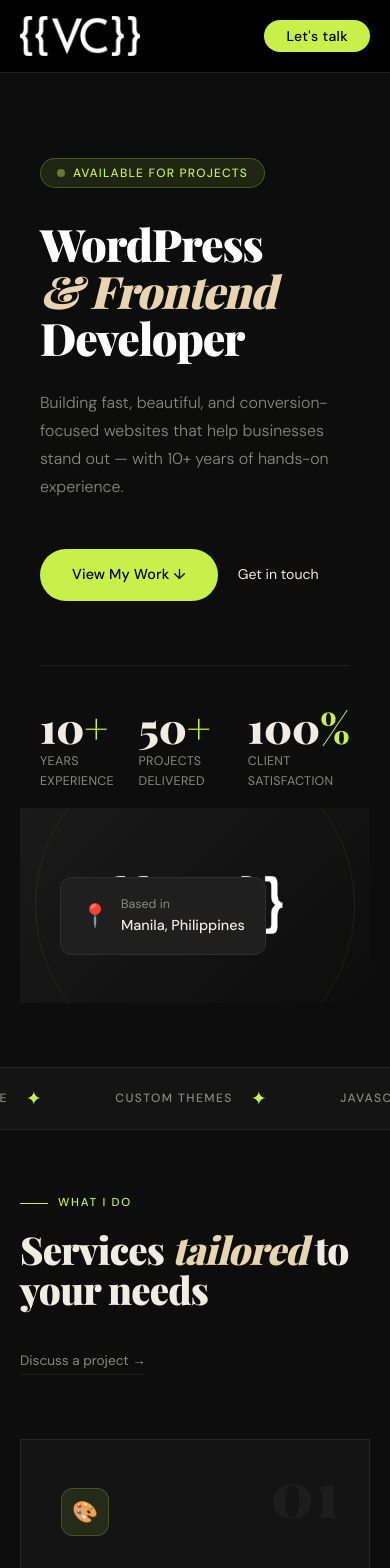
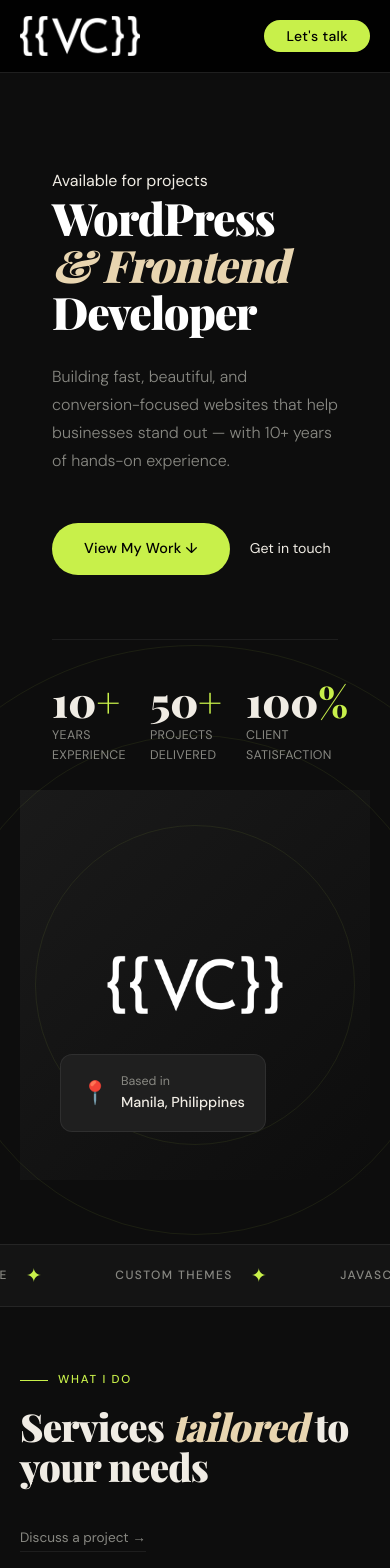
Before and after one commit to vladicamp/vladicamp-portfolio, a Next.js app: page / in a window 390 px wide. Shown: the top 1568 px of the page. Built offline with nearby package versions, Linux system fonts and the light colour scheme; no server answers; a web font is replaced by a local one.

Commit message:
fixed global css

```diff
--- a/app/globals.css
+++ b/app/globals.css
@@ -137,23 +137,6 @@
 
   .nav-cta:hover {
     @apply opacity-[0.85] -translate-y-[1px];
-  }
-
-  #hero {
-    @apply relative grid min-h-svh grid-cols-2 overflow-hidden pt-[88px];
-  }
-
-  .hero-left {
-    @apply relative z-[2] flex flex-col justify-center py-20 px-16;
-  }
-
-  .hero-badge {
-    @apply mb-8 inline-flex w-fit items-center gap-2 rounded-full border border-[rgba(200,240,74,0.25)] bg-[rgba(200,240,74,0.1)] px-4 py-1.5 text-xs font-medium uppercase tracking-[0.1em] text-[var(--accent)];
-  }
-
-  .hero-badge::before {
-    content: '';
-    @apply size-2 animate-blink rounded-full bg-[var(--accent)];
   }
 
   .hero-title {
@@ -471,44 +454,8 @@
     @apply mt-0.5 text-[0.78rem] text-[var(--muted)];
   }
 
-  #about {
-    @apply grid items-center gap-20 bg-[var(--bg)] [grid-template-columns:1fr_1fr];
-  }
-
-  .about-img-wrap {
-    @apply relative;
-  }
-
-  .about-img {
-    @apply overflow-hidden rounded-2xl border border-[var(--border)] bg-[var(--bg3)];
-  }
-
-  .about-accent-box {
-    @apply absolute -bottom-5 -right-5 flex size-[140px] flex-col items-center justify-center gap-1 rounded-2xl bg-[var(--accent)];
-  }
-
-  .about-accent-num {
-    @apply font-display text-[2.8rem] font-black leading-none text-black;
-  }
-
-  .about-accent-label {
-    @apply text-[0.7rem] font-semibold uppercase tracking-wide text-black/65;
-  }
-
   .about-text {
     @apply mb-5 text-[1.05rem] font-light leading-[1.8] text-[var(--muted)];
-  }
-
-  .about-skills {
-    @apply mt-10;
-  }
-
-  .skills-label {
-    @apply mb-4 text-xs uppercase tracking-[0.1em] text-[var(--muted)];
-  }
-
-  .skills-list {
-    @apply flex flex-wrap gap-2.5;
   }
 
   .skill-pill {
@@ -517,10 +464,6 @@
 
   .skill-pill:hover {
     @apply border-[var(--accent)] text-[var(--accent)];
-  }
-
-  .about-contact {
-    @apply mt-9 flex flex-col gap-2.5;
   }
 
   .about-contact-row {
@@ -612,18 +555,6 @@
     @apply py-5 px-8;
   }
 
-  #hero {
-    @apply grid-cols-1;
-  }
-
-  .hero-right {
-    @apply relative block h-[50vw];
-  }
-
-  .hero-left {
-    @apply py-20 px-8 pb-12;
-  }
-
   .services-grid {
     @apply grid-cols-1;
   }
@@ -634,10 +565,6 @@
 
   .testi-grid {
     @apply grid-cols-1;
-  }
-
-  #about {
-    @apply gap-12 px-8 py-20 [grid-template-columns:1fr];
   }
 
   section {
@@ -678,8 +605,4 @@
   .cta-title {
     @apply text-[clamp(2.2rem,10vw,4rem)];
   }
-
-  footer {
-    @apply px-5 py-7;
-  }
 }
--- a/components/home/about.tsx
+++ b/components/home/about.tsx
@@ -2,27 +2,27 @@
 
 export default function About() {
     return (
-        <section id="about">
-            <div className="about-img-wrap">
-                <div className="about-img">
+        <section id="about" className="flex flex-col md:flex-row items-center gap-12 lg:gap-20 bg-[var(--bg)]">
+            <div className="relative w-full md:w-1/2">
+                <div className="overflow-hidden rounded-2xl border border-[var(--border)] bg-[var(--bg3)]">
                     <Image src="/vladicamp-profile.avif" alt="vladicamp profile" width={1000} height={1000} />
                 </div>
-                <div className="about-accent-box">
-                    <div className="about-accent-num">10+</div>
-                    <div className="about-accent-label">Yrs. Exp.</div>
+                <div className="absolute -bottom-5 -right-5 flex size-[140px] flex-col items-center justify-center gap-1 rounded-2xl bg-[var(--accent)]">
+                    <div className="font-display text-[2.8rem] font-black leading-none text-black">10+</div>
+                    <div className="text-[0.7rem] font-semibold uppercase tracking-wide text-black/65">Yrs. Exp.</div>
                 </div>
             </div>
-            <div className="about-content">
+            <div className="about-content w-full md:w-1/2 ">
                 <div className="section-label">About Me</div>
                 <h2 className="section-title">A website that leaves<br /><em>a lasting impression</em></h2>
                 <p className="about-text">Hi, I'm <strong>Vlad</strong> — a freelance WordPress and frontend developer based in
-                    Manila, Philippines. With 7+ years of experience, I craft fast, pixel-perfect websites that help businesses grow
+                    Manila, Philippines. I craft fast, pixel-perfect websites that help businesses grow
                     online.</p>
                 <p className="about-text">I'm passionate about clean code, great design, and making the web a better-looking place —
                     one project at a time.</p>
-                <div className="about-skills">
-                    <div className="skills-label">Tech I work with</div>
-                    <div className="skills-list">
+                <div className="mt-10">
+                    <div className="mb-4 text-xs uppercase tracking-[0.1em] text-[var(--muted)]">Tech I work with</div>
+                    <div className="flex flex-wrap gap-2.5">
                         <span className="skill-pill">WordPress</span>
                         <span className="skill-pill">Shopify</span>
                         <span className="skill-pill">Next.js</span>
@@ -37,7 +37,7 @@
                         <span className="skill-pill">SEO</span>
                     </div>
                 </div>
-                <div className="about-contact">
+                <div className="mt-9 flex flex-col gap-2.5">
                     <div className="about-contact-row"><strong>Email</strong> <a
                         href="mailto:vladimircampos81@gmail.com">vladimircampos81@gmail.com</a></div>
                     <div className="about-contact-row"><strong>Mobile</strong> <a href="tel:+639219055107">(+63) 921 905 5107</a></div>
--- a/components/home/hero.tsx
+++ b/components/home/hero.tsx
@@ -3,8 +3,8 @@
 
 export default function Hero() {
     return (
-        <section id="hero">
-            <div className="hero-left">
+        <section id="hero" className="relative grid min-h-svh grid-cols-1 lg:grid-cols-2 overflow-hidden pt-[88px]">
+            <div className="relative z-[2] flex flex-col justify-center py-20 px-8 pb-12 md:px-16 md:pb-16;">
                 <div className="hero-badge fade-in">Available for projects</div>
                 <h1 className="hero-title fade-in delay-1">
                     WordPress<br /><em>&amp; Frontend</em><br />Developer
@@ -33,7 +33,7 @@
                 </div>
             </div>
 
-            <div className="hero-right">
+            <div className="relative block h-[100vw] lg:h-auto">
                 <div className="hero-placeholder">
                     <div className="hero-geo"></div>
                     <div className="hero-geo"></div>
```
